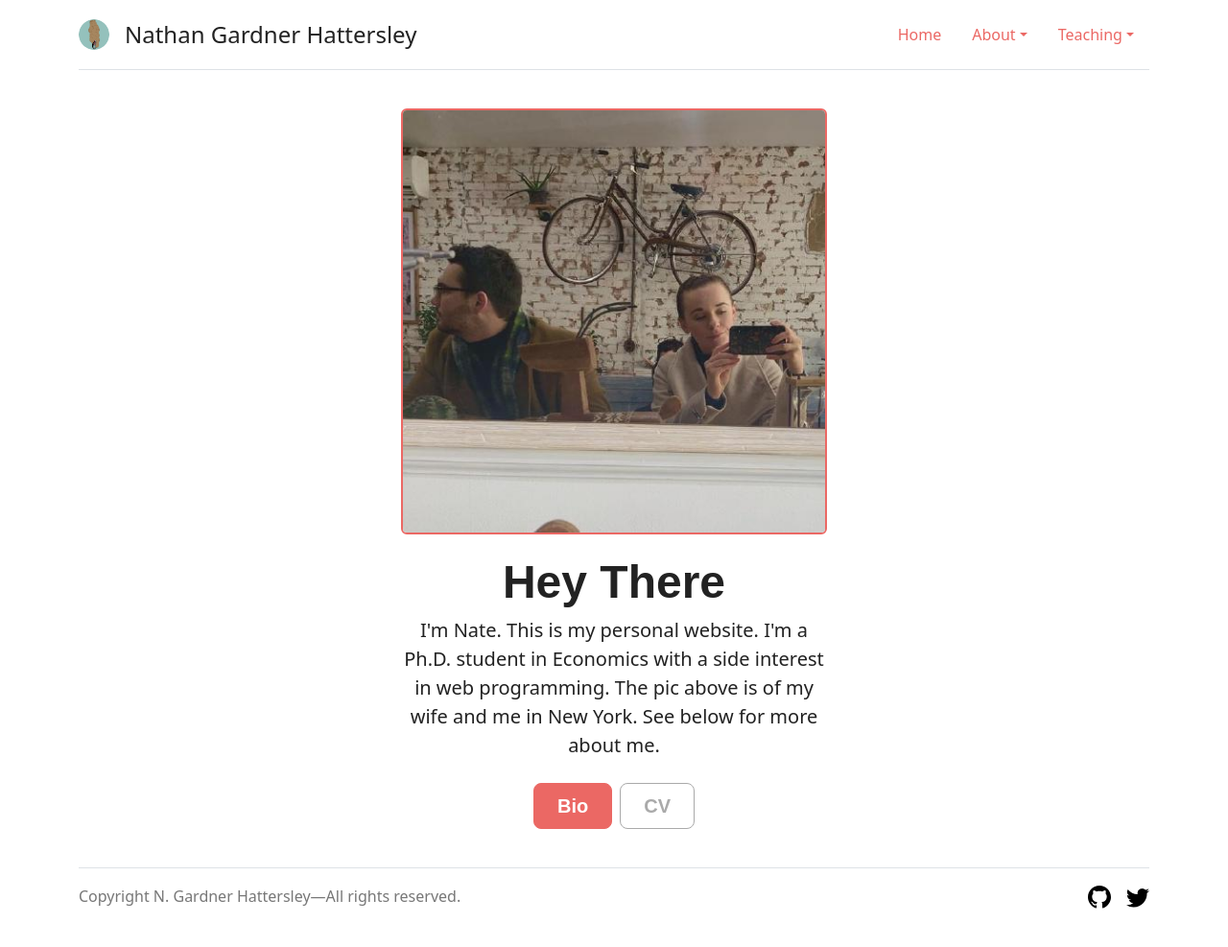
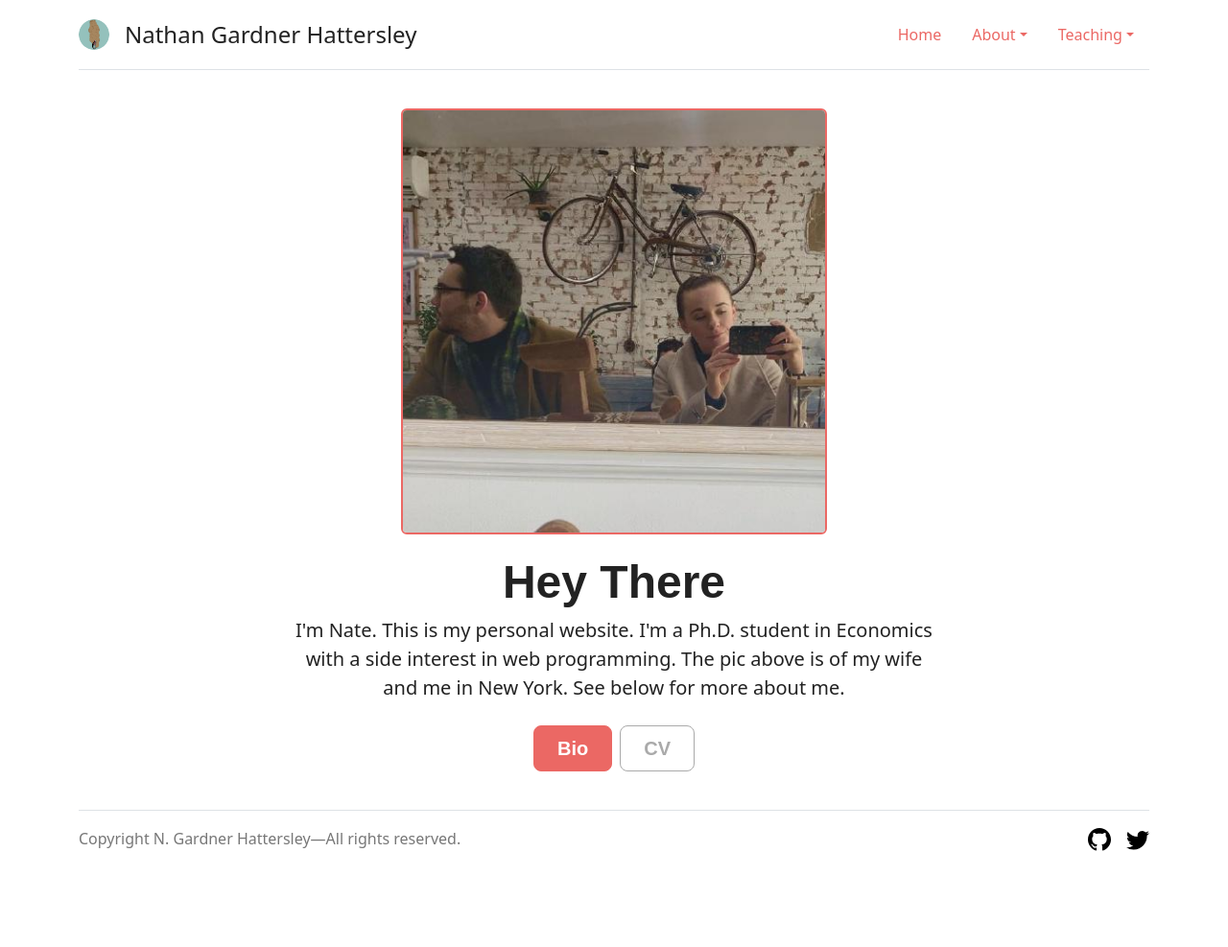
Before and after one commit to nateybear/nateybear.github.io, a Jekyll site: the page built from index.md, in a window 1280 px wide. Shown: the whole page at 96% size. Built offline with Jekyll 4.4.1, drawn with Linux system fonts in a browser that asks for light colours; nearby versions of some CDN libraries; some web fonts are replaced; our own code applies the rules of GitHub Pages for plain Markdown files; after the commit the page ends 927 px from its top, so only the background shows below that.

Commit message:
increase column size in landing page

```diff
--- a/index.md
+++ b/index.md
@@ -1,7 +1,7 @@
 <div class="px-4 py-3 text-center">
     <img class="d-block mx-auto mb-4 rounded border border-2 border-primary" src="assets/images/hero.jpeg" alt="" width="50%" style="max-width:450px">
     <h1 class="display-5 fw-bold">Hey There</h1>
-    <div class="col-lg-6 mx-auto">
+    <div class="col-lg-9 mx-auto">
       <p class="lead mb-4">I'm Nate. This is my personal website. I'm a Ph.D. student in Economics with a side interest in web programming. The pic above is of my wife and me in New York. See below for more about me.</p>
       <div class="d-grid gap-2 d-sm-flex justify-content-sm-center">
         <a href="about" type="button" class="btn btn-primary btn-lg px-4 gap-3">Bio</a>
```
